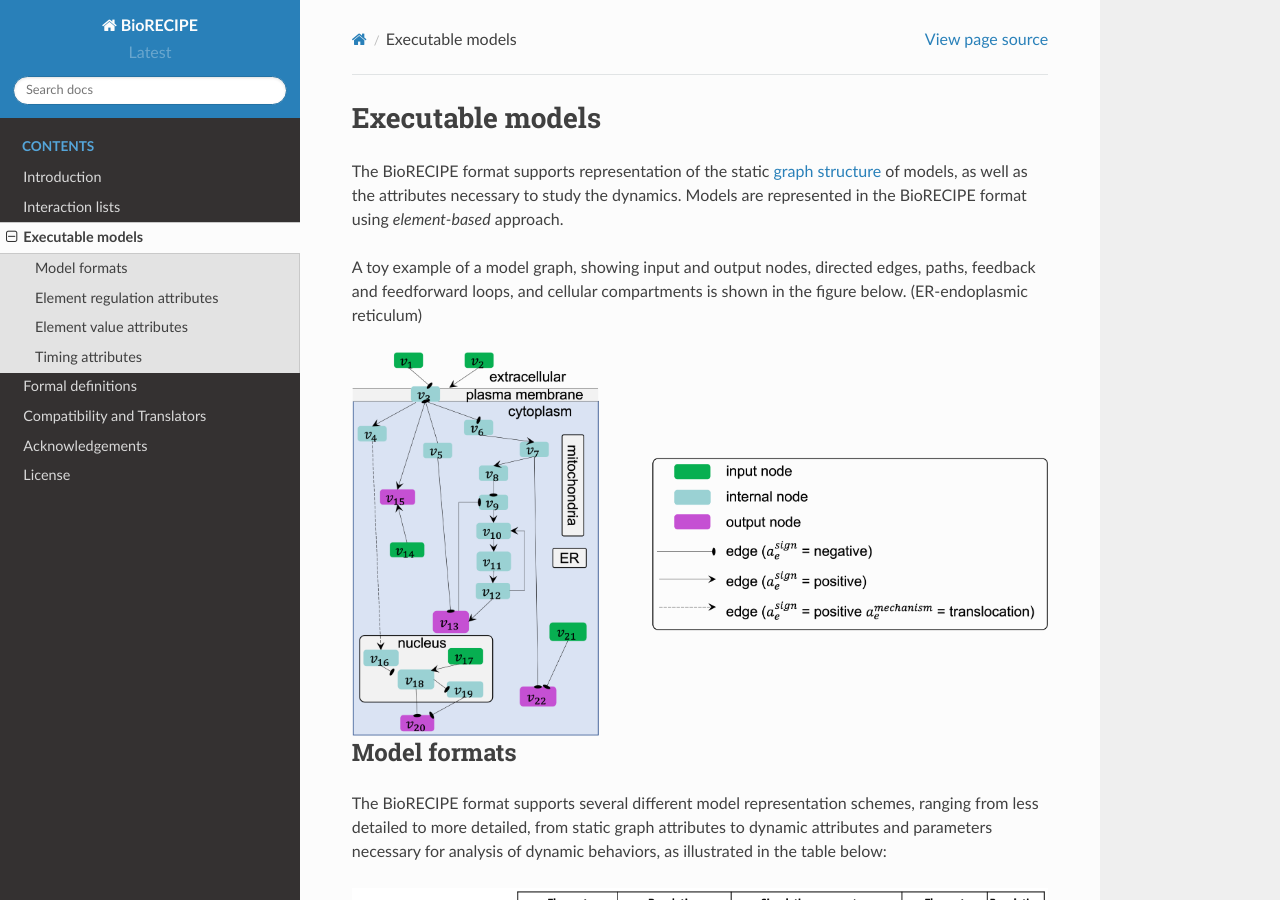
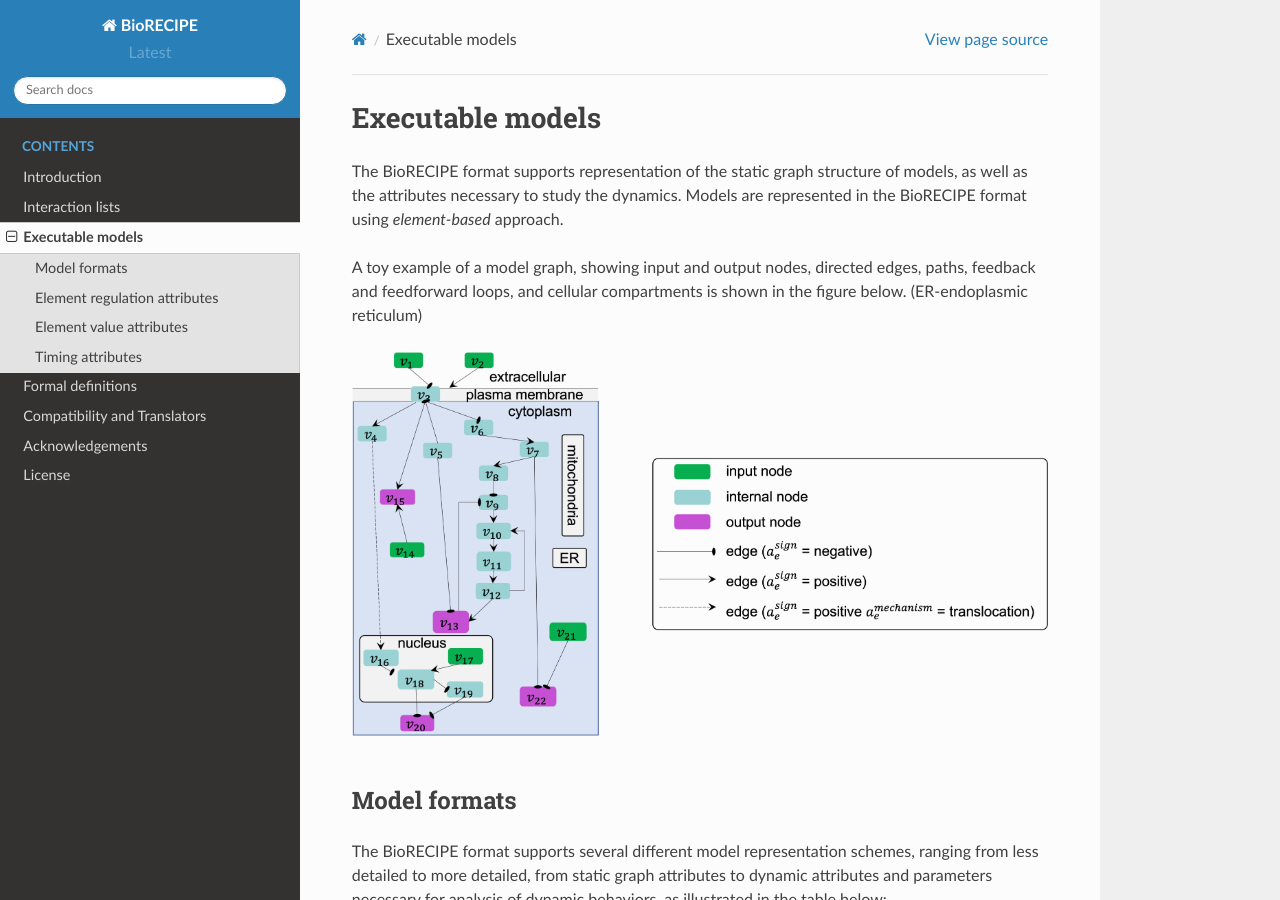
Before and after one commit to pitt-miskov-zivanov-lab/BioRECIPE, a Sphinx documentation site: the page built from docs/model_representation.rst, in a window 1280 px wide and 900 px high. Built offline with Sphinx 7.4.7 and the Read the Docs theme 2.0.0, drawn with Linux system fonts in a browser that asks for light colours; part of the change alters nothing that is shown.

```diff
--- a/docs/model_representation.rst
+++ b/docs/model_representation.rst
@@ -2,7 +2,7 @@
 Executable models
 #################
 
-The BioRECIPE format supports representation of the static `graph structure <https://melody-biorecipe.readthedocs.io/en/latest/model_representation.html#graph-structure>`_ of models, as well as the attributes necessary to study the dynamics. Models are represented in the BioRECIPE format using *element-based* approach.
+The BioRECIPE format supports representation of the static graph structure of models, as well as the attributes necessary to study the dynamics. Models are represented in the BioRECIPE format using *element-based* approach.
 
 A toy example of a model graph, showing input and output nodes, directed edges, paths, feedback and feedforward loops, and cellular compartments is shown in the figure below. (ER-endoplasmic reticulum)
 
@@ -10,6 +10,7 @@ A toy example of a model graph, showing input and output nodes, directed edges,
     :align: center
     :alt: internal figure
 
+|
 
 Model formats
 -------------
```
